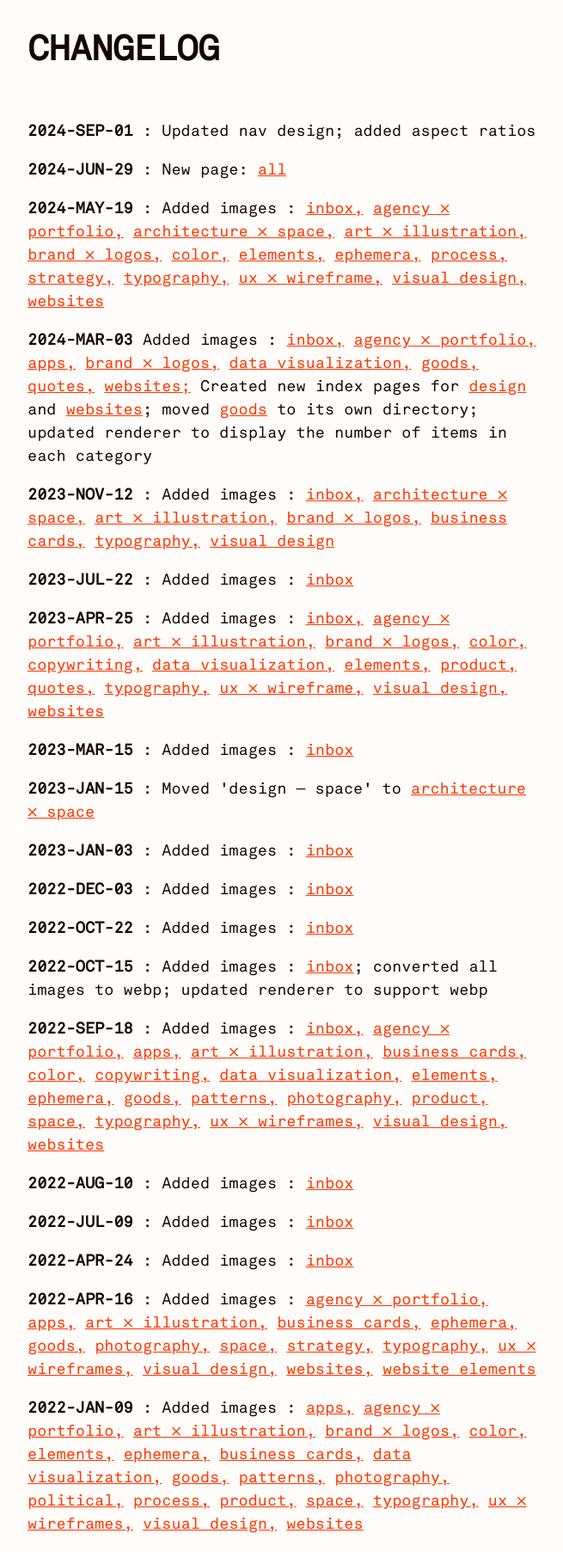
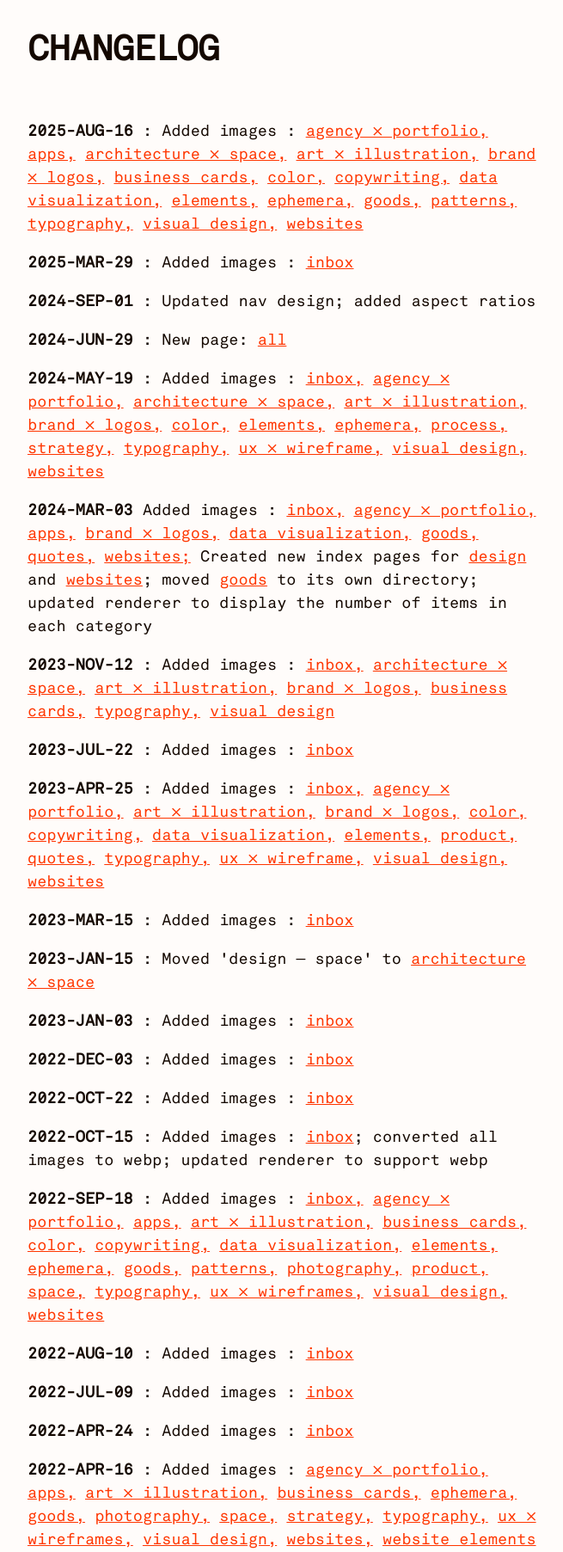
Before and after one commit to kylejohnston/memex, a PHP site: page /changelog.php in a window 1280 px wide. Shown: the part 132-1937 px from the top of the page at 86% size, without its empty margins (8-663 px from the left). Run offline with PHP 8.4, Linux system fonts and the light colour scheme; some libraries are stand-ins or nearby versions.

Commit message:
Update changelog with updated categories

```diff
--- a/changelog.php
+++ b/changelog.php
@@ -17,6 +17,26 @@
 
   <article class="col-2">
     <div class="column content prose">
+    <p><strong>2025-AUG-16</strong> : Added images :
+        <a href="w-agency-portfolio.php">agency × portfolio,</a>
+        <a href="d-apps.php">apps,</a>
+        <a href="architecture-space.php">architecture × space,</a>
+        <a href="art-illustration.php">art × illustration,</a>
+        <a href="d-brand-logos.php">brand × logos,</a>
+        <a href="d-business-cards.php">business cards,</a>
+        <a href="color.php">color,</a>
+        <a href="copywriting.php">copywriting,</a>
+        <a href="d-data-visualization.php">data visualization,</a>
+        <a href="w-elements.php">elements,</a>
+        <a href="ephemera.php">ephemera,</a>
+        <a href="goods.php">goods,</a>
+        <a href="d-patterns.php">patterns,</a>
+        <a href="d-typography.php">typography,</a>
+        <a href="d-visual-design.php">visual design,</a>
+        <a href="w-websites.php">websites</a>
+    </p>
+    <p><strong>2025-MAR-29</strong> : Added images : <a
+    href="inbox.php">inbox</a></p>
     <p><strong>2024-SEP-01</strong> : Updated nav design; added aspect ratios</p>
     <p><strong>2024-JUN-29</strong> : New page: <a href="all.php">all</a></p>
     <p><strong>2024-MAY-19</strong> : Added images :
```
